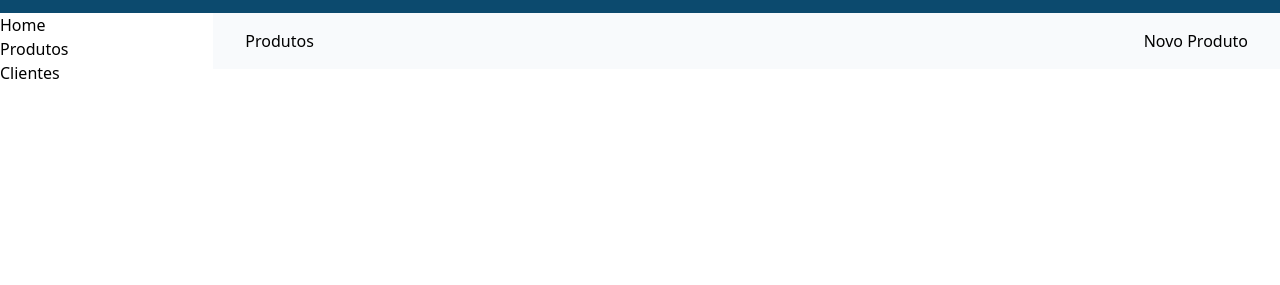
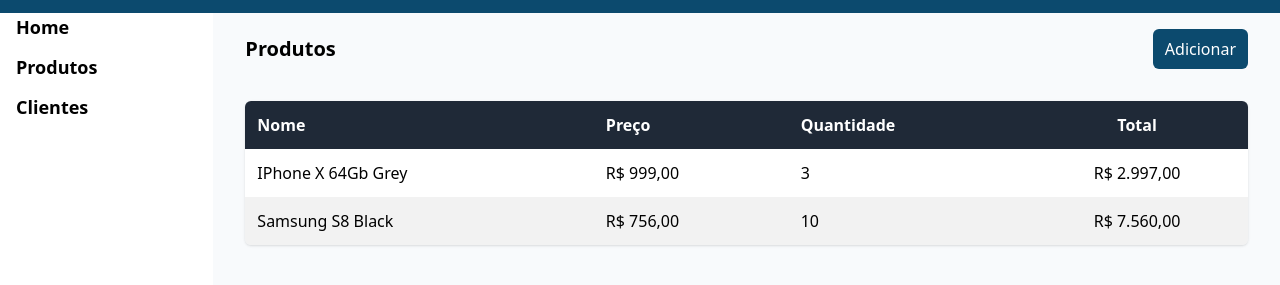
Before and after one commit to FernandoJPereira17/crud-product, a plain HTML site: page index.html in a window 1280 px wide. Shown: the part 75-360 px from the top of the page. Drawn offline with nearby package versions, Linux system fonts and the light colour scheme.

Commit message:
construct

```diff
--- a/assets/index.js
+++ b/assets/index.js
@@ -0,0 +1,56 @@
+const tableData = document.getElementById("tableContent");
+const btnAddProduct = document.getElementById("addProduct");
+const modal = document.getElementById("modal");
+
+const products = [
+  {
+    nome: "IPhone X 64Gb Grey",
+    preco: 999.0,
+    quantidade: 3,
+  },
+  {
+    nome: "Samsung S8 Black",
+    preco: 756.0,
+    quantidade: 10,
+  },
+];
+
+function formatDataToString(value) {
+  const valorFormatado = value.toLocaleString("pt-BR", {
+    style: "currency",
+    currency: "BRL",
+  });
+
+  return valorFormatado;
+};
+
+
+function renderDataTable() {
+  products.map((product) => {
+
+    const preco = formatDataToString(product.preco);
+    const total = product.preco * product.quantidade;
+    const totalFormatado = formatDataToString(total);
+
+    const data = (tableData.innerHTML += `
+        <tr class="even:bg-[#f2f2f2] odd:bg-white">
+            <td class="p-3">${product.nome}</td>
+            <td class="p-3">${preco}</td>
+            <td class="p-3">${product.quantidade}</td>
+            <td class="text-center p-3">${totalFormatado}</td>
+        </tr>
+    `);
+
+    return data;
+
+  });
+}
+
+renderDataTable();
+
+function openModal(){
+    modal.classList.remove("hidden");
+    modal.classList.add("flex");
+}
+
+btnAddProduct.addEventListener("click", openModal);
--- a/index.html
+++ b/index.html
@@ -20,19 +20,45 @@
     </header>
     <main class="relative flex min-h-screen">
         <nav class="w-1/6 absolute left-0 right-0">
-            <ul>
-                <li>Home</li>
-                <li>Produtos</li>
-                <li>Clientes</li>
+            <ul class="px-4 flex flex-col gap-3">
+                <li class="text-lg font-semibold">Home</li>
+                <li class="text-lg font-semibold">Produtos</li>
+                <li class="text-lg font-semibold">Clientes</li>
             </ul>
         </nav>
-        <section class="bg-slate-50 px-8 py-4 w-5/6 absolute right-0">
+        <section class="bg-slate-50 h-full px-8 py-4 w-5/6 absolute right-0">
         <div class="flex justify-between items-center">
-            <h2>Produtos</h2>
-            <button>Novo Produto</button>
+            <h2 class="font-bold text-xl">Produtos</h2>
+            <button id="addProduct" class="px-3 py-2 rounded-md bg-sky-900 text-white hover:bg-sky-600">Adicionar</button>
+        </div>
+        <div class="w-full mt-8">
+            <table class="w-full table-auto shadow rounded-md overflow-hidden">
+                <thead class="bg-gray-800 text-white">
+                    <tr>
+                      <th class="text-left p-3">Nome</th>
+                      <th class="text-left p-3">Preço</th>
+                      <th class="text-left p-3">Quantidade</th>
+                      <th class="p-3">Total</th>
+                    </tr>
+                  </thead>
+                <tbody id="tableContent"></tbody>
+            </table>
         </div>
     </section>
     </main>
+    <div id="modal" class="hidden fixed w-full top-0 bottom-0 bg-[#00000070] justify-center items-center">
+        <div class="flex flex-col gap-2 max-w-fit px-3 py-5 bg-white rounded-md justify-center items-center">
+            <h2 class="uppercase font-bold text-lg">Novo Produto</h2>
+            <form class="flex flex-col gap-3">
+                <input class="w-72 px-3 py-2 outline-none border border-black rounded-md" type="text" id="productName" placeholder="Nome do Produto">
+                <input class="w-72 px-3 py-2 outline-none border border-black rounded-md" type="number" id="productValue" placeholder="Valor do Produto">
+                <input class="w-72 px-3 py-2 outline-none border border-black rounded-md" type="number" id="productQuantity" placeholder="Quantidade do Produto">
+
+                <button class="w-full py-3 px-4 rounded-md text-white text-lg uppercase bg-sky-900 hover:bg-sky-800" id="send">Enviar</button>
+                <button class="w-full py-3 px-4 rounded-md text-sky-900 text-lg uppercase bg-yellow-400 hover:bg-yellow-300" id="cancel">Cancelar</button>
+            </form>
+        </div>
+    </div>
     <script src="./assets/index.js"></script>
 </body>
 
```
